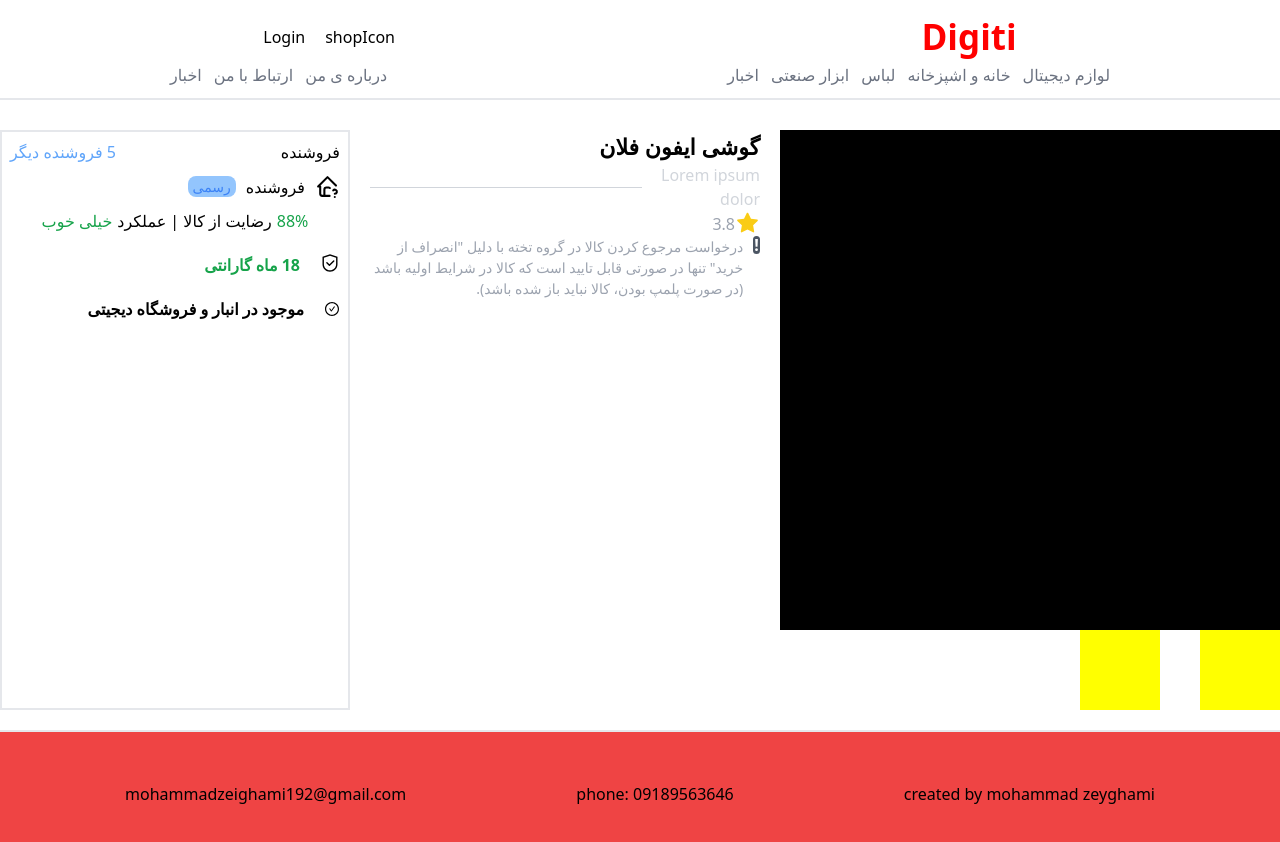
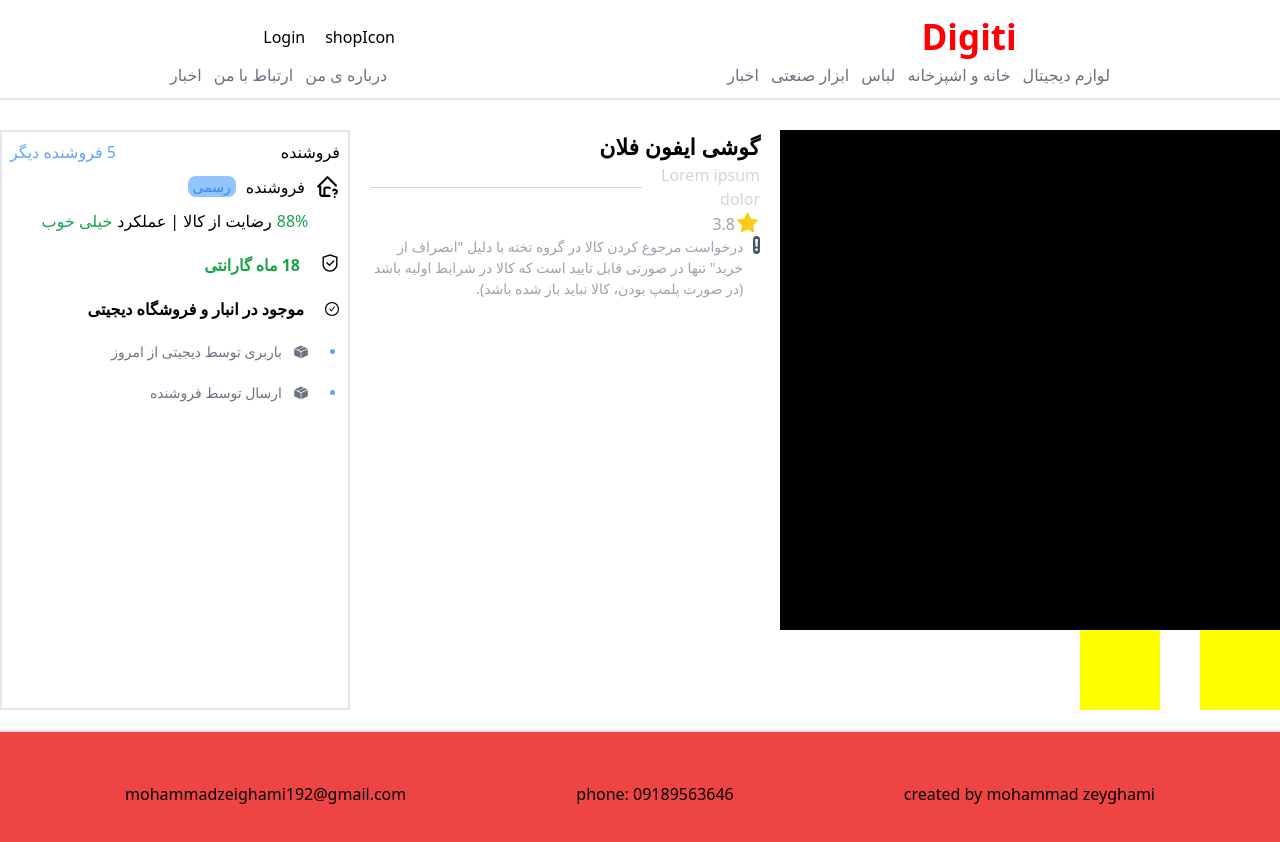
Before and after one commit to mohammadzeyghami/digiti, a Next.js app: page /1/1 in a window 1280 px wide. Shown: the top 842 px of the page. Built offline with nearby package versions, Linux system fonts and the light colour scheme.

Commit message:
Update index.jsx

```diff
--- a/pages/[category]/[productName]/index.jsx
+++ b/pages/[category]/[productName]/index.jsx
@@ -6,6 +6,7 @@ import {
   AiOutlineCheckCircle,
 } from "react-icons/ai";
 import { TbHomeQuestion } from "react-icons/tb";
+import { GiCardboardBoxClosed } from "react-icons/gi";
 
 const index = () => {
   return (
@@ -70,6 +71,22 @@ const index = () => {
             <AiOutlineCheckCircle />
             <p> موجود در انبار و فروشگاه دیجیتی </p>
           </div>
+          <div className="flex items-center mt-[20px] gap-[20px]">
+            <div className="w-[5px] mr-[5px] h-[5px] bg-blue-400 rounded-full"></div>
+            <div className="flex items-center gap-[10px] ">
+              <GiCardboardBoxClosed size={18} className="text-gray-500" />
+              <h4 className="text-[14px] text-gray-500">
+                باربری توسط دیجیتی از امروز
+              </h4>
+            </div>
+          </div>
+          <div className="flex items-center mt-[20px] gap-[20px]">
+            <div className="w-[5px] mr-[5px] h-[5px] bg-blue-400 rounded-full "></div>
+            <div className="flex items-center gap-[10px] ">
+              <GiCardboardBoxClosed size={18} className="text-gray-500" />
+              <h4 className="text-[14px]  text-gray-500">ارسال توسط فروشنده</h4>
+            </div>
+          </div>
         </div>
       </div>
     </div>
```
